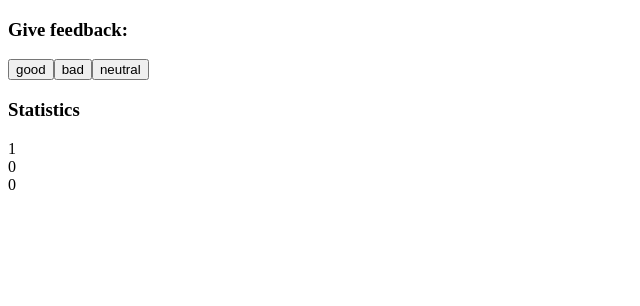
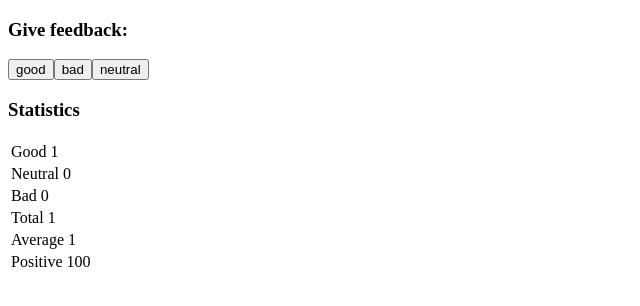
Before and after one commit to GeorgeHarutyunyan/MOOC-2022-FullStackOpen, a React (Create React App) app in the folder part1/: page / in a window 1280 px wide. Both pictures are taken after a click on the button "good". Shown: the top 306 px of the page, without its empty margins (0-640 px from the left). Built offline with nearby package versions, Linux system fonts and the light colour scheme.

Commit message:
part 1.11 done

```diff
--- a/part1/src/App.js
+++ b/part1/src/App.js
@@ -13,9 +13,7 @@ const App = () => {
 	  <Button text='bad' handleClick={() => setBad(bad + 1)}/>
 	  <Button text='neutral' handleClick={() => setNeutral(neutral + 1)}/>
 	  <h3>Statistics</h3>
-	  <Display value={good}/>
-	  <Display value={bad}/>
-	  <Display value={neutral}/>
+	  <Statistics good={good} bad={bad} neutral={neutral}/>
     </div>
   )
 }
@@ -27,7 +25,35 @@ const Button = ({text, handleClick}) => {
 	)
 }
 
-const Display = ({value}) => <div>{value}</div>
+const StatisticsLine = ({text, value}) => {
+	return (
+		<tr>
+			<td>{text} {value}</td>
+		</tr>
+	)
+}
 
+const Statistics = ({good, bad, neutral}) => {
+	console.log(good+bad+neutral)
+	if ((good + bad + neutral) <= 0){
+		return (
+			<p>No feedback given</p>
+		)
+	}
+	return (
+		<div>
+			<table>
+				<tbody>
+						<StatisticsLine text={'Good'} value={good}/>
+						<StatisticsLine text={'Neutral'} value={neutral}/>
+						<StatisticsLine text={'Bad'} value={bad}/>
+						<StatisticsLine text={'Total'} value={good+bad+neutral}/>
+						<StatisticsLine text={'Average'} value={(good-bad)/(good+bad+neutral)}/>
+						<StatisticsLine text={'Positive'} value={good/(good+bad+neutral)*100}/>
+				</tbody>
+			</table>
+		</div>
+	)
+}
 
 export default App
```
